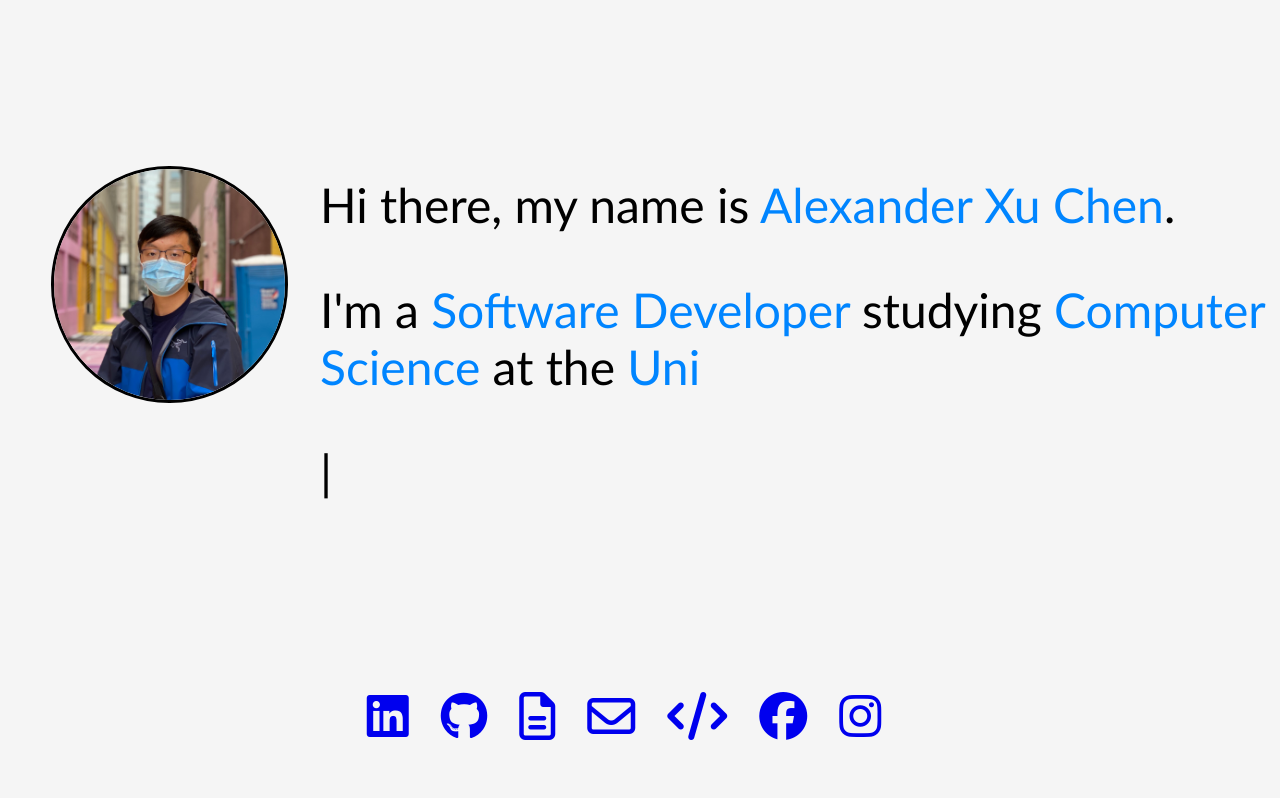
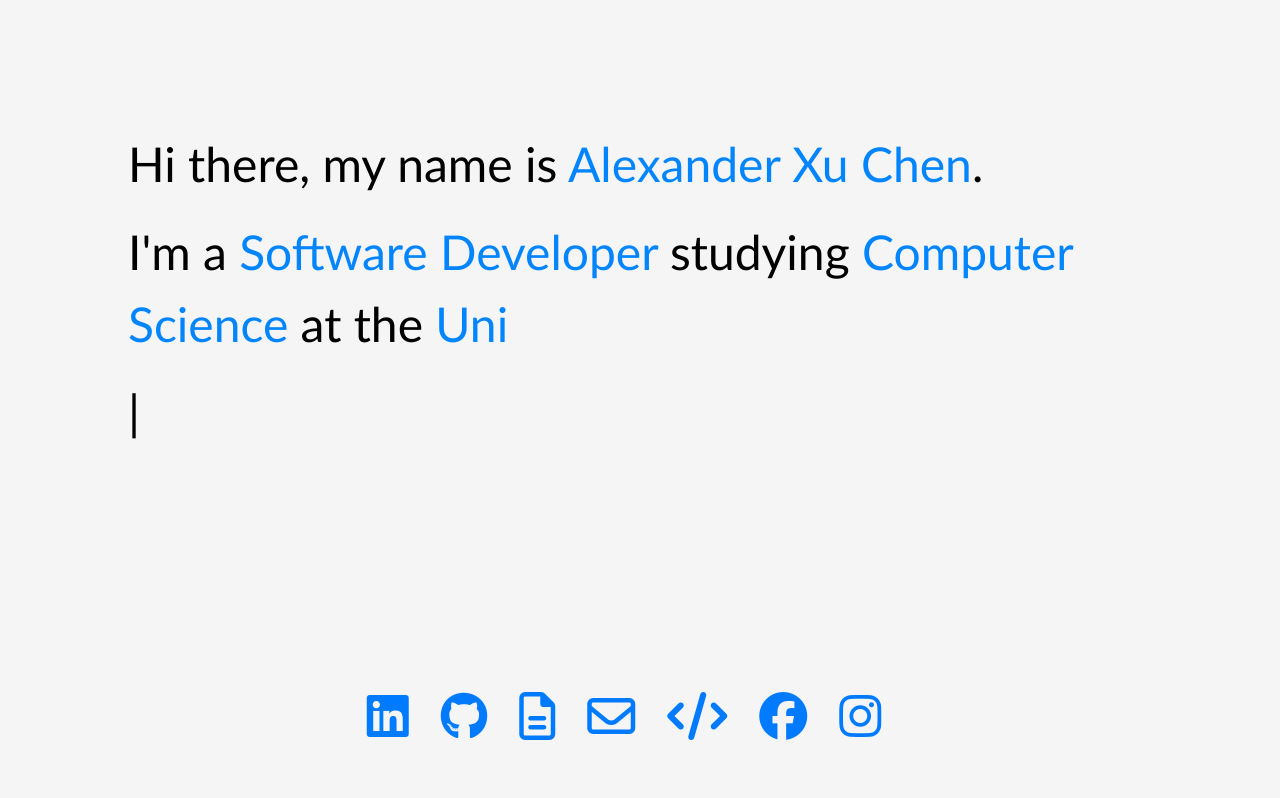
Before and after one commit to AlexXuChen/AlexXuChen.github.io, a React (Create React App) app: page / in a window 1280 px wide. Shown: the top 798 px of the page. Built offline with nearby package versions, Linux system fonts and the light colour scheme.

Commit message:
added bootstrap stylesheet and navbar styles

```diff
--- a/public/index.html
+++ b/public/index.html
@@ -16,6 +16,9 @@
     -->
     <link rel="manifest" href="%PUBLIC_URL%/manifest.json" />
 
+    <!-- Bootstrap stylesheet -->
+    <link rel="stylesheet" href="https://stackpath.bootstrapcdn.com/bootstrap/4.3.1/css/bootstrap.min.css" integrity="sha384-ggOyR0iXCbMQv3Xipma34MD+dH/1fQ784/j6cY/iJTQUOhcWr7x9JvoRxT2MZw1T" crossorigin="anonymous">
+
     <!--
       Notice the use of %PUBLIC_URL% in the tags above.
       It will be replaced with the URL of the `public` folder during the build.
@@ -25,7 +28,7 @@
       work correctly both with client-side routing and a non-root public URL.
       Learn how to configure a non-root public URL by running `npm run build`.
     -->
-    <title>React App</title>
+    <title>Alexander Xu Chen</title>
   </head>
   <body>
     <noscript>You need to enable JavaScript to run this app.</noscript>
@@ -42,5 +45,10 @@
     -->
     <!-- Font Awesome -->
     <script src="https://kit.fontawesome.com/6a4fe71ea7.js" crossorigin="anonymous"></script>
+
+    <!-- Bootstrap -->
+    <script src="https://code.jquery.com/jquery-3.3.1.slim.min.js" integrity="sha384-q8i/X+965DzO0rT7abK41JStQIAqVgRVzpbzo5smXKp4YfRvH+8abtTE1Pi6jizo" crossorigin="anonymous"></script>
+<script src="https://cdnjs.cloudflare.com/ajax/libs/popper.js/1.14.7/umd/popper.min.js" integrity="sha384-UO2eT0CpHqdSJQ6hJty5KVphtPhzWj9WO1clHTMGa3JDZwrnQq4sF86dIHNDz0W1" crossorigin="anonymous"></script>
+<script src="https://stackpath.bootstrapcdn.com/bootstrap/4.3.1/js/bootstrap.min.js" integrity="sha384-JjSmVgyd0p3pXB1rRibZUAYoIIy6OrQ6VrjIEaFf/nJGzIxFDsf4x0xIM+B07jRM" crossorigin="anonymous"></script>
   </body>
 </html>
--- /dev/null
+++ b/src/components/styles.css
@@ -0,0 +1,7 @@
+.navbar {
+    width: 100%;
+}
+.profile {
+    border-radius: 50%;
+    width: 50px;
+}
--- a/src/pages/styles.css
+++ b/src/pages/styles.css
@@ -8,11 +8,10 @@
 }
 .intro {
     overflow: auto;
-    position: absolute;
     top: 0; right: 0; bottom: 0; left: 0;
     display: flex;
 }
-.profileContainer {
+/* .profileContainer {
     position: absolute;
     background-color: whitesmoke;
     height: 100%;
@@ -25,23 +24,22 @@
     border: solid 3px black;
     margin-top: 65%;
     margin-left: 20%;
-}
+} */
 .introText {
     height: 100%;
-    width: 80%;
     position: absolute;
+    top: 0; right: 0; bottom: 0; left: 0;
     background-color: whitesmoke;
     font-family: 'Gill Sans', 'Gill Sans MT', Calibri, 'Trebuchet MS', sans-serif;
     font-size: 3em;
     text-align: left;
-    padding-right: 5%;
-    padding-top: 10%;
-    padding-bottom: 10%;
-    padding-left: 5%;
-    margin-left: 20%;
+    padding: 10%;
 }
 .highlight {
     color: #0085ff
+}
+.work {
+
 }
 
 body {
```
